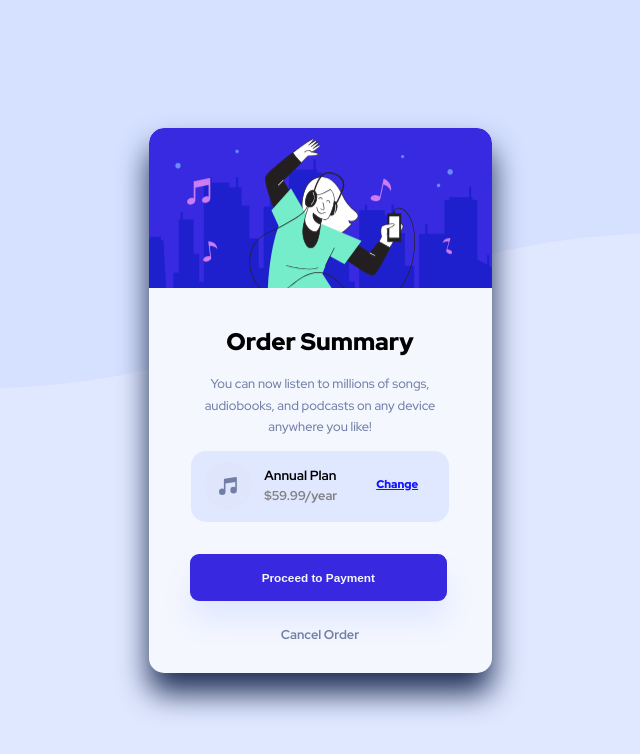
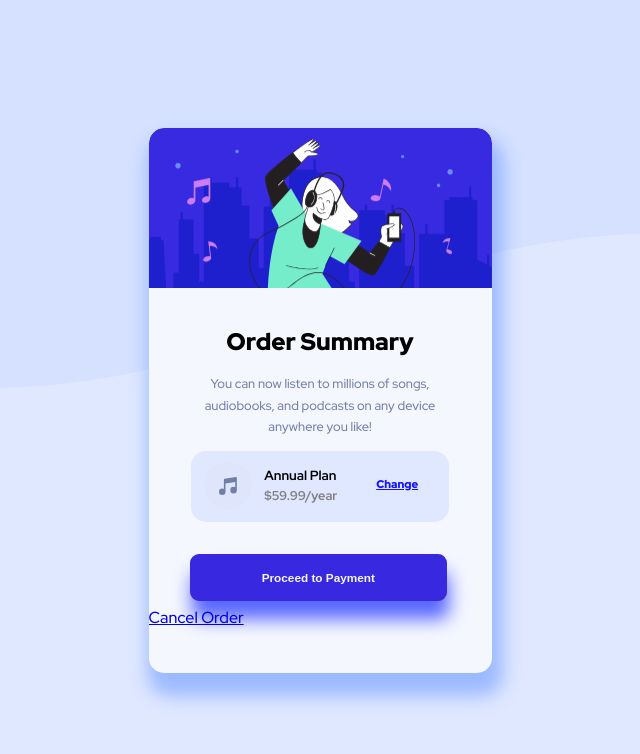
Before and after one commit to gawnad/order-summary-component-main, a plain HTML site: page index.html in a window 1280 px wide. Shown: the whole page, without its empty margins (320-960 px from the left). Drawn offline with Linux system fonts and the light colour scheme.

Commit message:
Update style.css

```diff
--- a/style.css
+++ b/style.css
@@ -49,7 +49,7 @@
   overflow: hidden;
   border-bottom-right-radius: 15px;
   border-bottom-left-radius: 15px;
-  box-shadow: 0 20px 30px var(--neutral-3);
+  box-shadow: 5px 17px 18px 6px #3b79ff6b;
   /* visibility: hidden; */
   position: absolute;
   z-index: 10;
@@ -159,7 +159,7 @@
   -ms-border-radius: 9px;
   -o-border-radius: 9px;
   background-color: var(--primary-2);
-  box-shadow: 0 20px 30px var(--primary-1);
+   box-shadow: 2px 18px 18px 0px rgba(59, 75, 255, 0.849);
   color: var(--neutral-1);
   font-size: 1.1rem;
   font-weight: 900;
@@ -167,7 +167,7 @@
 }
 
 button:active {
-  box-shadow: 0 5px 10px var(--neutral-3);
+  box-shadow: 0 5px 10px var(--neutral-3, 5px 17px 18px 6px #3b79ff6b;
 }
 
 .pay-cancel .black-link {
```
